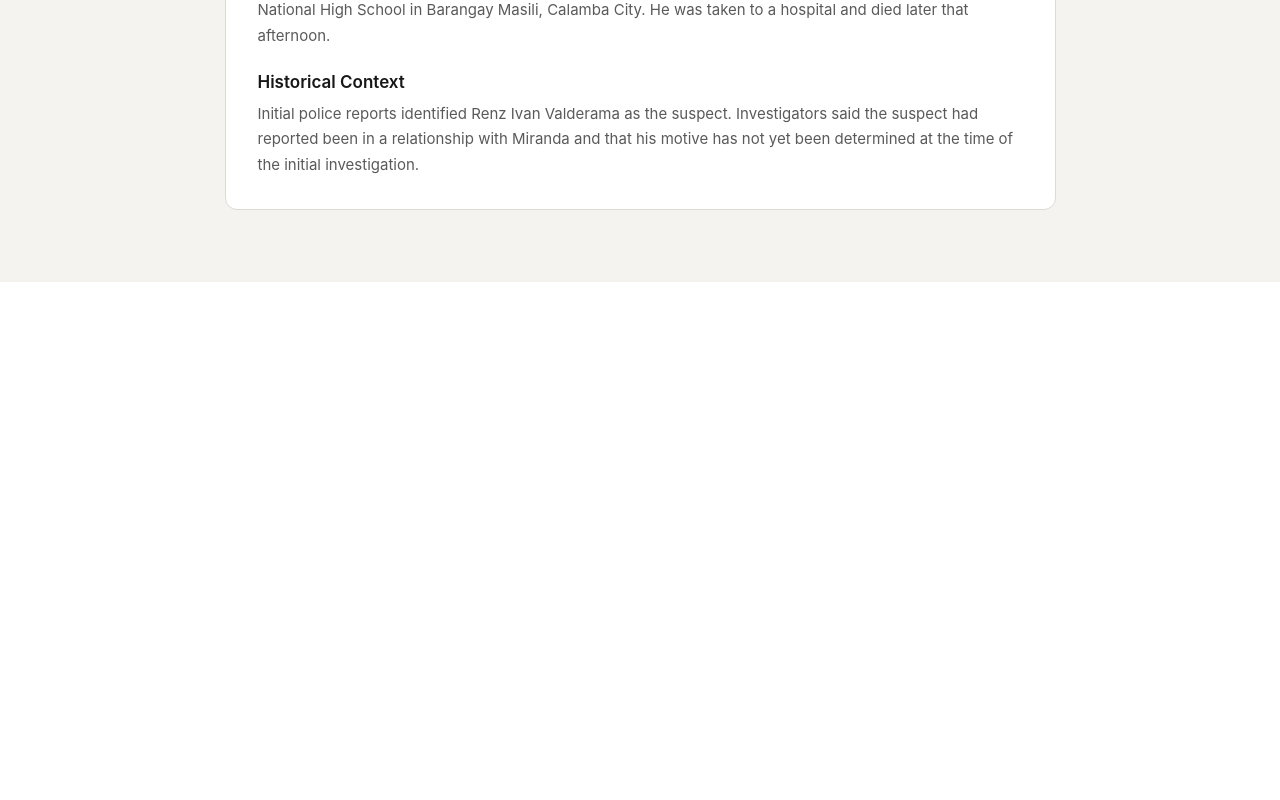
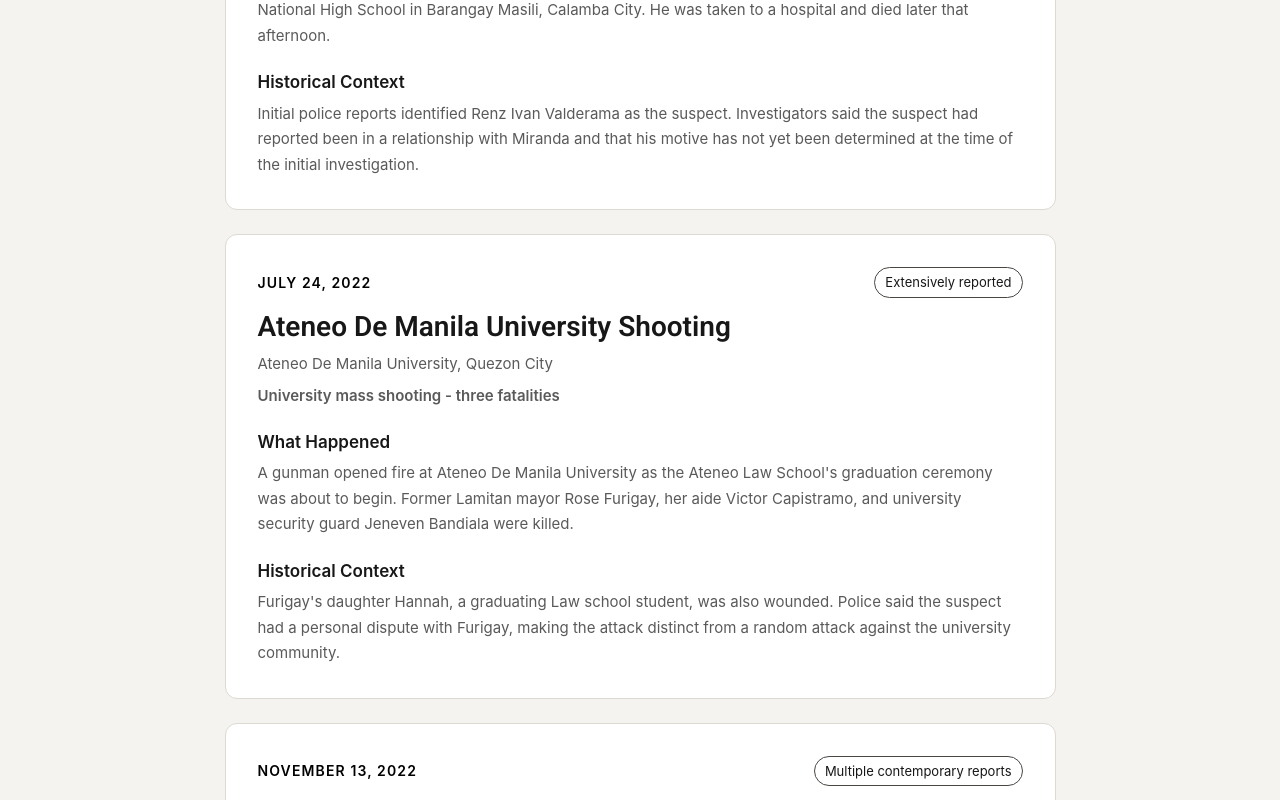
Before and after one commit to dvkak1/school-shooting-awareness, a Vue app: page / in a window 1280 px wide. Shown: the part 2839-3639 px from the top of the page. Before the commit the page ends 3121 px from the top, so only its background shows below. Built offline with nearby package versions, Linux system fonts and the light colour scheme.

Commit message:
incidents section completed

```diff
--- a/src/assets/main.css
+++ b/src/assets/main.css
@@ -1,4 +1,8 @@
 @import './base.css';
+
+html, body {
+  overflow-x: hidden;
+}
 
 :root {
   --color-dark: #171717;
--- a/src/components/Incidents.vue
+++ b/src/components/Incidents.vue
@@ -43,7 +43,7 @@
  		location: "Colegio de San Jose-Recoletos, Cebu",
  		classification: "School shooting - single fatality",
  		status: "Limited historical record",
- 		description: "According to the surviving court record, student Pablito Daffon fired a gun inside the auditorium, fatally striking 17-year-old graduating Alfredo Amadora.",
+ 		description: "On April 13, 1972, 17 year old graduating student Alfredo Amadora was fatally shot inside the auditorium of Colegio de San Jose-Recoletos by his classmate, Pablito Daffon.",
  		context: "The incident later became the subject of Amadora v. Court of Appeals before the Philippine Supreme Court."
  	},
  	{
@@ -66,5 +66,66 @@
  		description: "Mark Anthony Miranda, 15 year old Grade 7 student, was shot twice inside his classroom at Castor Alviar National High School in Barangay Masili, Calamba City. He was taken to a hospital and died later that afternoon.",
  		context: "Initial police reports identified Renz Ivan Valderama as the suspect. Investigators said the suspect had reported been in a relationship with Miranda and that his motive has not yet been determined at the time of the initial investigation."
  	},
+ 	{
+ 		id: 4,
+ 		date: "July 24, 2022",
+ 		title: "Ateneo De Manila University Shooting",
+ 		location: "Ateneo De Manila University, Quezon City",
+ 		classification: "University mass shooting - three fatalities",
+ 		status: "Extensively reported",
+ 		description: "A gunman opened fire at Ateneo De Manila University as the Ateneo Law School's graduation ceremony was about to begin. Former Lamitan mayor Rose Furigay, her aide Victor Capistramo, and university security guard Jeneven Bandiala were killed.",
+ 		context: "Furigay's daughter Hannah, a graduating Law school student, was also wounded. Police said the suspect had a personal dispute with Furigay, making the attack distinct from a random attack against the university community."
+ 	},
+ 	{
+ 		id: 5,
+ 		date: "November 13, 2022",
+ 		title: "The Tugegarao University Shooting",
+ 		location: "St. Paul University Philippines, Tugegarao City",
+ 		classification: "University shooting - targeted attack",
+ 		status: "Multiple contemporary reports",
+ 		description: "A third-year medical technology student was assaulted and shot by a male classmate in the parking area of St. Paul University Philippines. The victim survived the attack.",
+ 		context: "Police investigated the incident as a targeted attack involving two people who knew each other. Reports connected the shooting to the suspect's romantic interest in the victim and her rejection of his advances.",
+ 	},
+ 	{
+ 		id: 6,
+ 		date: "August 7, 2025",
+ 		title: "The Santa Rosa School Shooting",
+ 		location: "Santa Rosa Integrated School, Santa Rosa, Nueva Ecija",
+ 		classification: "School shooting - targeted attack",
+ 		status: "Multiple contemporary reports",
+ 		description: "An 18-year-old former student entered Santa Rosa Integrated School and shot a 15-year-old student inside her classroom. He then turned the firearm on himself. Both were hospitalized, but the suspect died the following day and the student died five days after the shooting.",
+ 		context: "The incident drew attention to school security and the safety of students outside major urban centers. Authorities also investigated how the firearm was obtained and provided crisis intervention and psychosocial support and school personnel.",
+ 	},
+ 	{
+ 		id: 7,
+ 		date: "August 4, 2025",
+ 		title: "The Lanao Del Sur School Shooting",
+ 		location: "Lanao del Sur",
+ 		classification: "School shooting - single fatality",
+ 		status: "Multiple contemporary reports",
+ 		description: "A Grade 11 student shot and killed his teacher inside a school in Lanao del Sur following a dispute over a failing grade.",
+ 		context: "The incident was treated as a targeted attack against the teacher. Authorities investigated the circumstances surrounding the shooting and the student's access to the firearm",
+ 	},
+ 	{
+ 		id: 8,
+ 		date: "June 22, 2026",
+ 		title: "Tacloban School Shooting",
+ 		location: "San Jose National High School, Tacloban City",
+ 		classification: "Mass school shooting - three fatalities",
+ 		status: "Extensively documented",
+ 		description: "On June 22, 2026, a shooting inside San Jose National High School left three students dead and many others injured. Two minor suspects were later taken into custody.",
+ 		context: "Police later said the attack had allegedly been planned for more than am onth, The incident prompted heightened security measures in Tacloban schools and a broader investigation into school safety."
+
+ 	},
+ 	{
+ 		id: 9,
+ 		date: "August 18, 2026",
+ 		title: "Zamboanga School Shooting",
+ 		location: "Ateneo de Zamboanga University, Zamboanga City",
+ 		classification: "School shooting - one student fatality",
+ 		status: "Extensively documented",
+ 		description: "On August 18, 2026, a Grade 9 student entered the Ateneo de Zamboanga school campus with firearms and opened fire, killing a Grade 10 student before dying by suicide.",
+ 		context: "The incident occured less than two months after the Tacloban shooting and led to another national discussion about school security and the access of students to firearms",
+ 	}
  ];
 </script>
--- a/src/components/NavbarComponent.vue
+++ b/src/components/NavbarComponent.vue
@@ -13,7 +13,7 @@
                     <a href="#research-overview" class="nav-link" id="nav-research">Research</a>
                 </li>
                 <li class="nav-item">
-                    <a href="#incidents" class="nav-link" id="incidents">Incidents</a>
+                    <a href="#incident-overview" class="nav-link" id="incidents">Incidents</a>
                 </li>
             </ul>
             <ul class="navbar-nav ps-0 me-auto text-center text-md-start">
--- a/src/components/ResearchOverview.vue
+++ b/src/components/ResearchOverview.vue
@@ -6,7 +6,7 @@
 			This project examines documented incidents of school violence in the Philippines, available research, contributing factors and how these issues are discussed in public.
 		</p>
 
-	<div class="row justify-content-center g-4 px-4">
+	<div class="row justify-content-center g-4">
 		<OverviewCard
 		   v-for="card in cards"
 		   :key="card.title"
```
